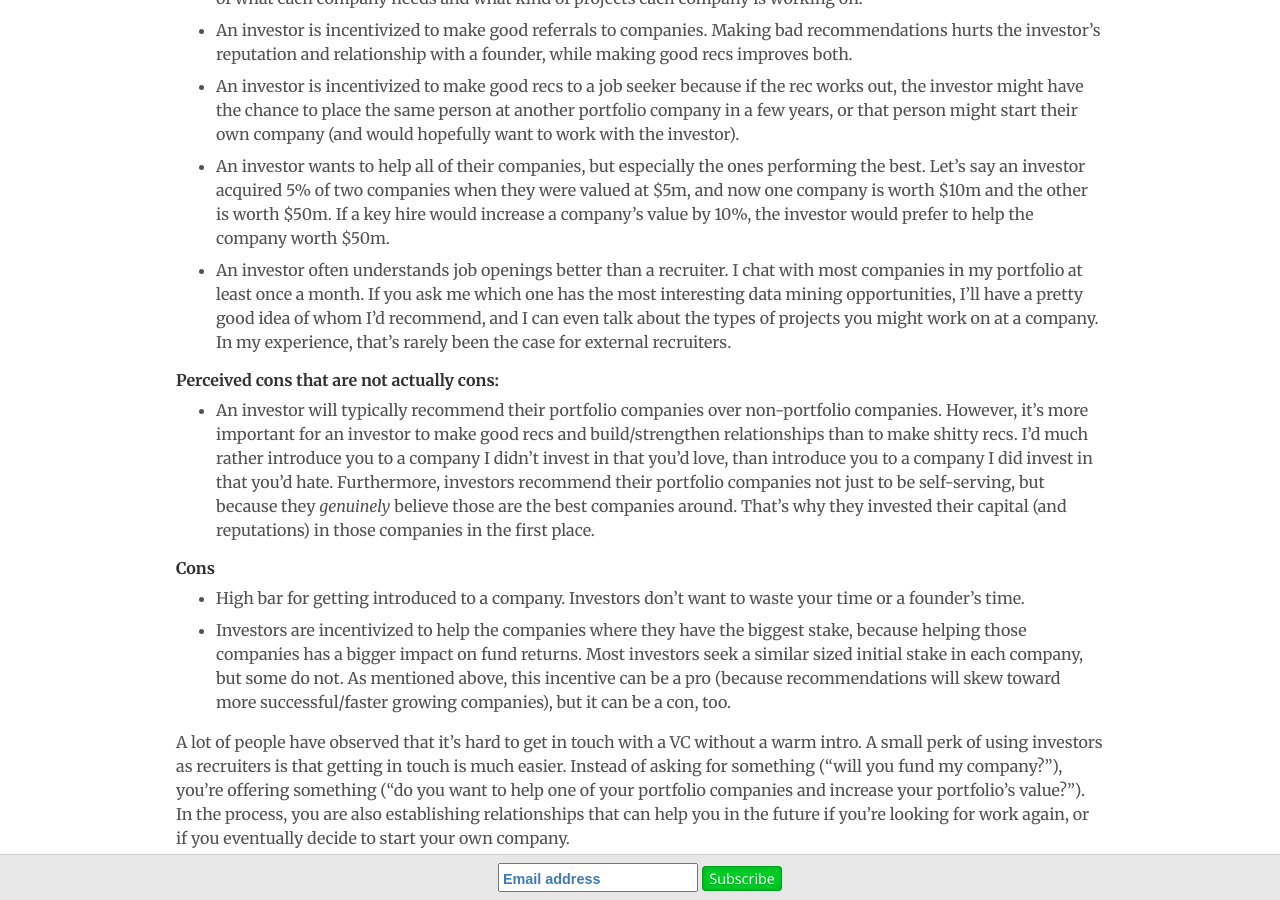
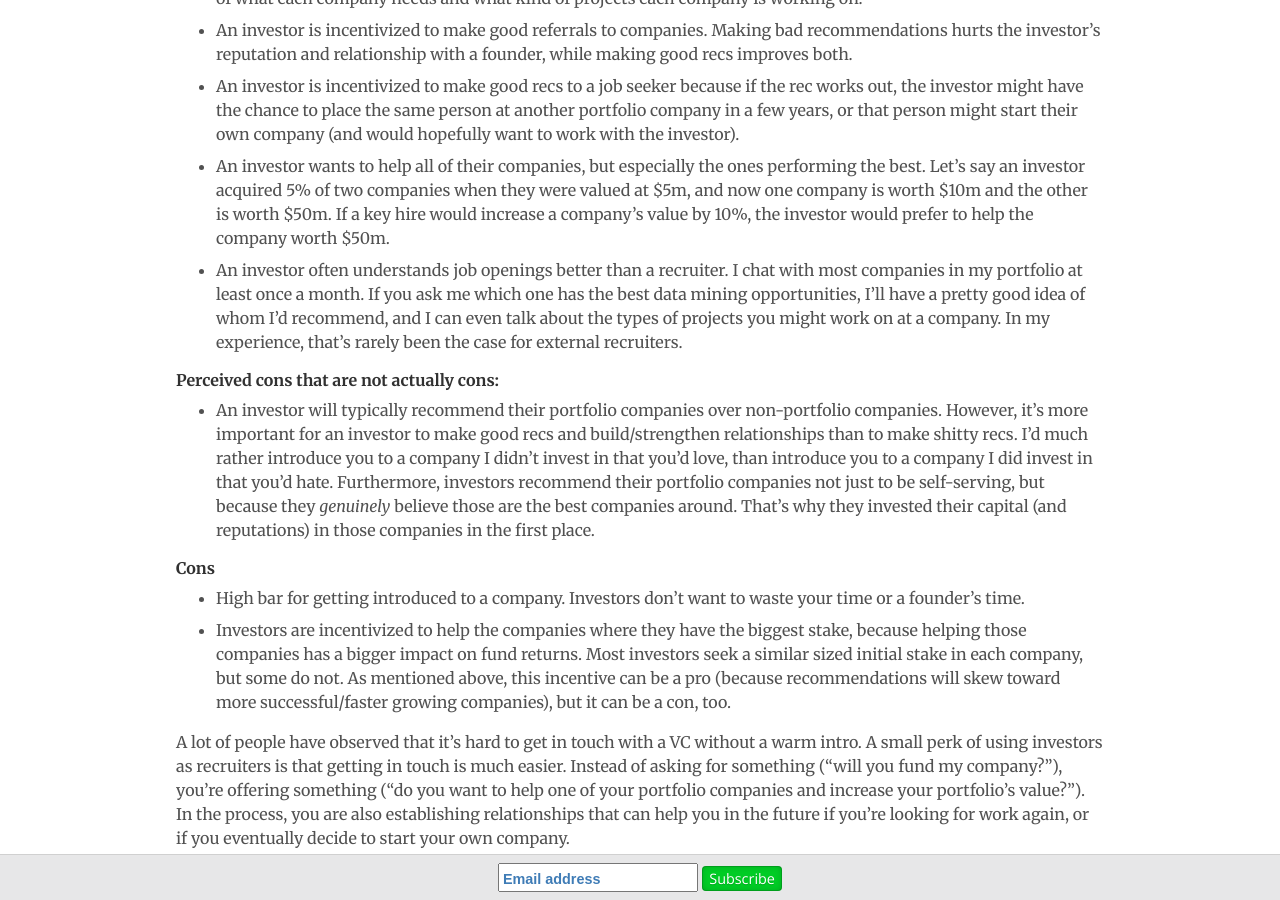
Before and after one commit to codingvc/codingvc, a Jekyll site: the page built from _posts/2015-07-27-using-investors-to-find-the-ideal-startup-job.markdown, in a window 1280 px wide and 900 px high, scrolled down 1336 px. Built offline with Jekyll 4.4.1, drawn with Linux system fonts in a browser that asks for light colours; nearby versions of some CDN libraries; Markdown is read by kramdown in place of the engine named in the settings; comment, search, counter and statistics services are not loaded.

Commit message:
fixing typo

```diff
--- a/_posts/2015-07-27-using-investors-to-find-the-ideal-startup-job.markdown
+++ b/_posts/2015-07-27-using-investors-to-find-the-ideal-startup-job.markdown
@@ -40,7 +40,7 @@ This post is about incentive structures for various job-search assistants (frien
 * An investor is incentivized to make good referrals to companies. Making bad recommendations hurts the investor's reputation and relationship with a founder, while making good recs improves both.
 * An investor is incentivized to make good recs to a job seeker because if the rec works out, the investor might have the chance to place the same person at another portfolio company in a few years, or that person might start their own company (and would hopefully want to work with the investor).
 * An investor wants to help all of their companies, but especially the ones performing the best. Let's say an investor acquired 5% of two companies when they were valued at $5m, and now one company is worth $10m and the other is worth $50m. If a key hire would increase a company's value by 10%, the investor would prefer to help the company worth $50m.
-* An investor often understands job openings better than a recruiter. I chat with most companies in my portfolio at least once a month. If you ask me which one has the most interesting data mining opportunities, I'll have a pretty good idea of whom I'd recommend, and I can even talk about the types of projects you might work on at a company. In my experience, that's rarely been the case for external recruiters.
+* An investor often understands job openings better than a recruiter. I chat with most companies in my portfolio at least once a month. If you ask me which one has the best data mining opportunities, I'll have a pretty good idea of whom I'd recommend, and I can even talk about the types of projects you might work on at a company. In my experience, that's rarely been the case for external recruiters.
 
 #### Perceived cons that are not actually cons:
 
```
